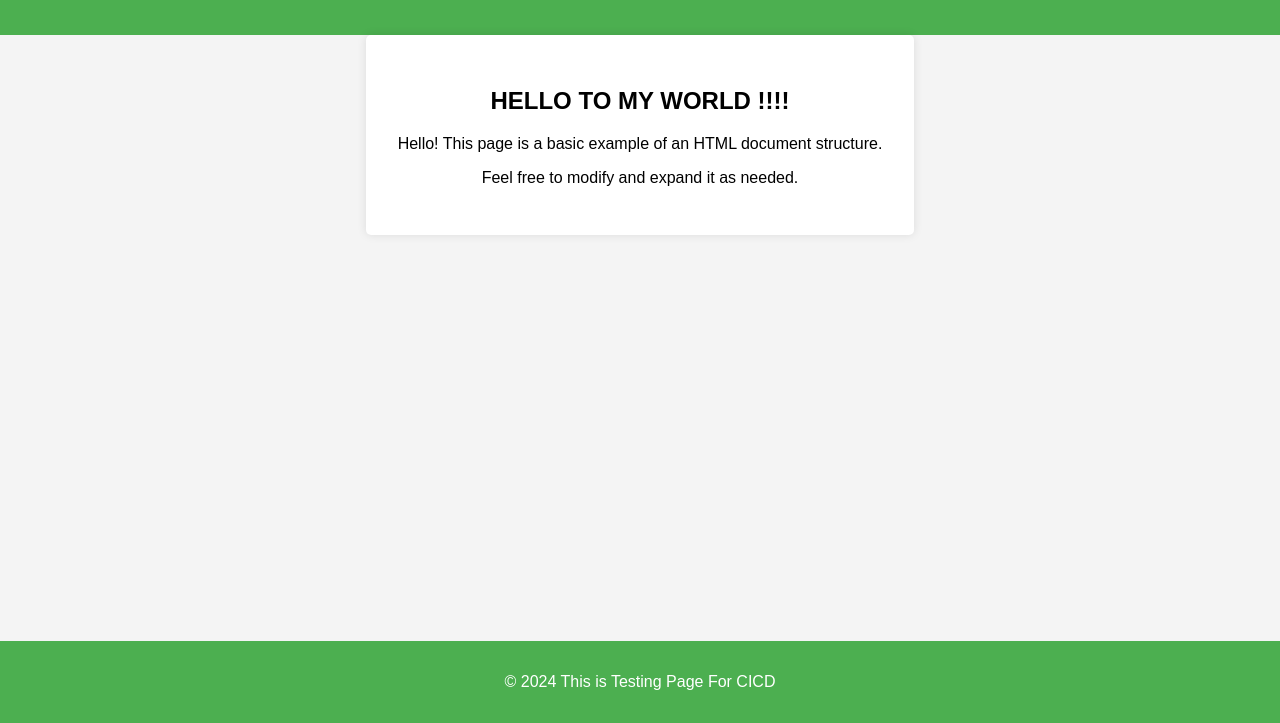
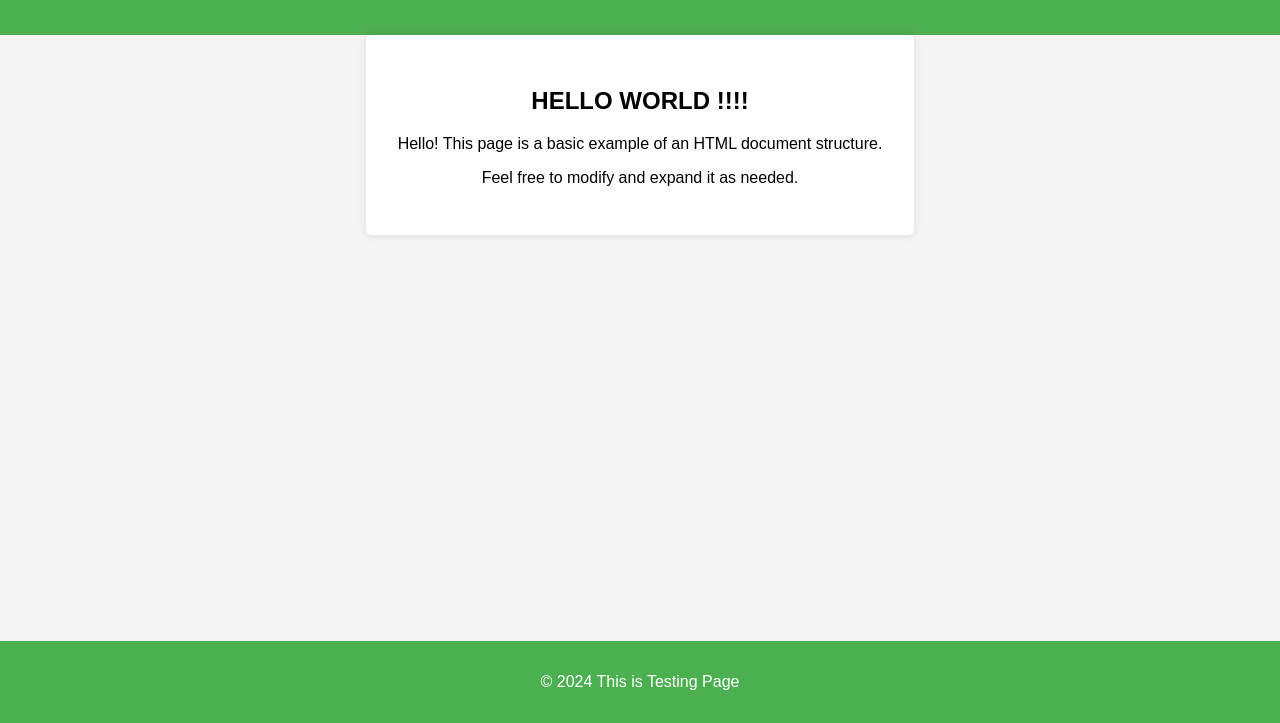
Before and after one commit to mmaazkhan/Test-cicd-Repo, a website: page index.html in a window 1280 px wide. Shown: the part 77-800 px from the top of the page. Drawn offline with Linux system fonts and the light colour scheme.

Commit message:
update index.html file

```diff
--- a/index.html
+++ b/index.html
@@ -45,12 +45,12 @@
         <h1>Welcome to my WORLD !!!</h1>
     </header>
     <main>
-        <h2>HELLO TO MY WORLD !!!! </h2>
+        <h2>HELLO WORLD !!!! </h2>
         <p>Hello! This page is a basic example of an HTML document structure.</p>
         <p>Feel free to modify and expand it as needed.</p>
     </main>
     <footer>
-        <p>&copy; 2024 This is Testing Page For CICD</p>
+        <p>&copy; 2024 This is Testing Page</p>
     </footer>
 </body>
 </html>
```
